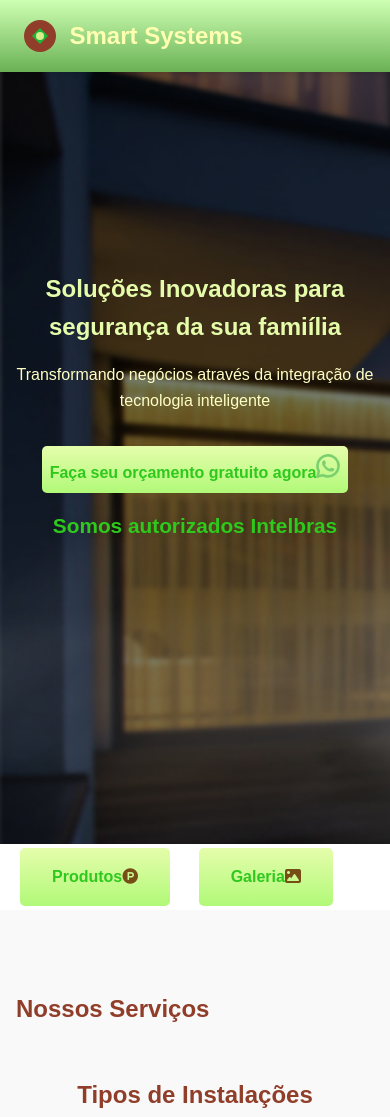
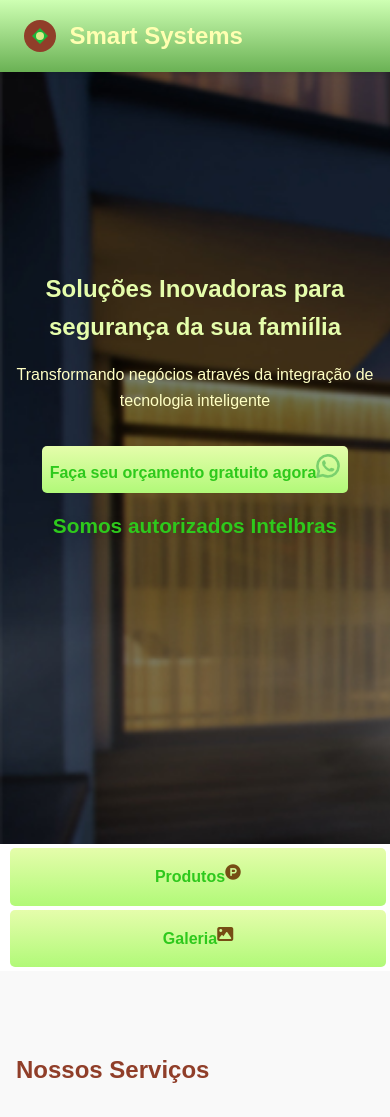
Before and after one commit to GirlaneCosta/smartsystems, a plain HTML site: page index.html in a window 390 px wide. Shown: the top 1117 px of the page. Drawn offline with Linux system fonts and the light colour scheme.

Commit message:
primeira versão1.8

```diff
--- a/styles.css
+++ b/styles.css
@@ -809,7 +809,9 @@ footer {
   .produto {
     display: inline-block;
     margin: 4px;
-    margin-left: 20px;
+    margin-left: 10px;
+    display: flex;
+    justify-content: center;
     padding: 1rem 2rem;
     background: linear-gradient(#e5fdab,#cbfb92,#b1f978);
     color: #2ec91c;
```
